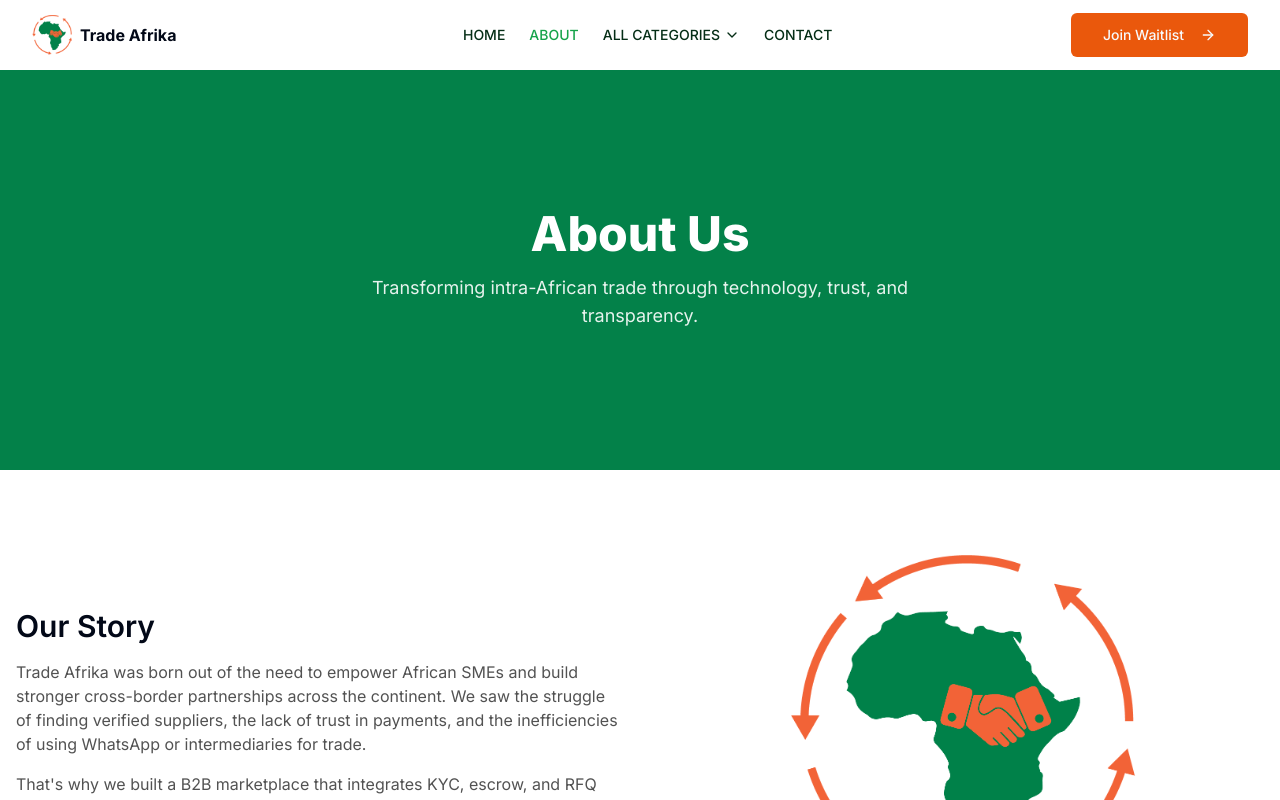
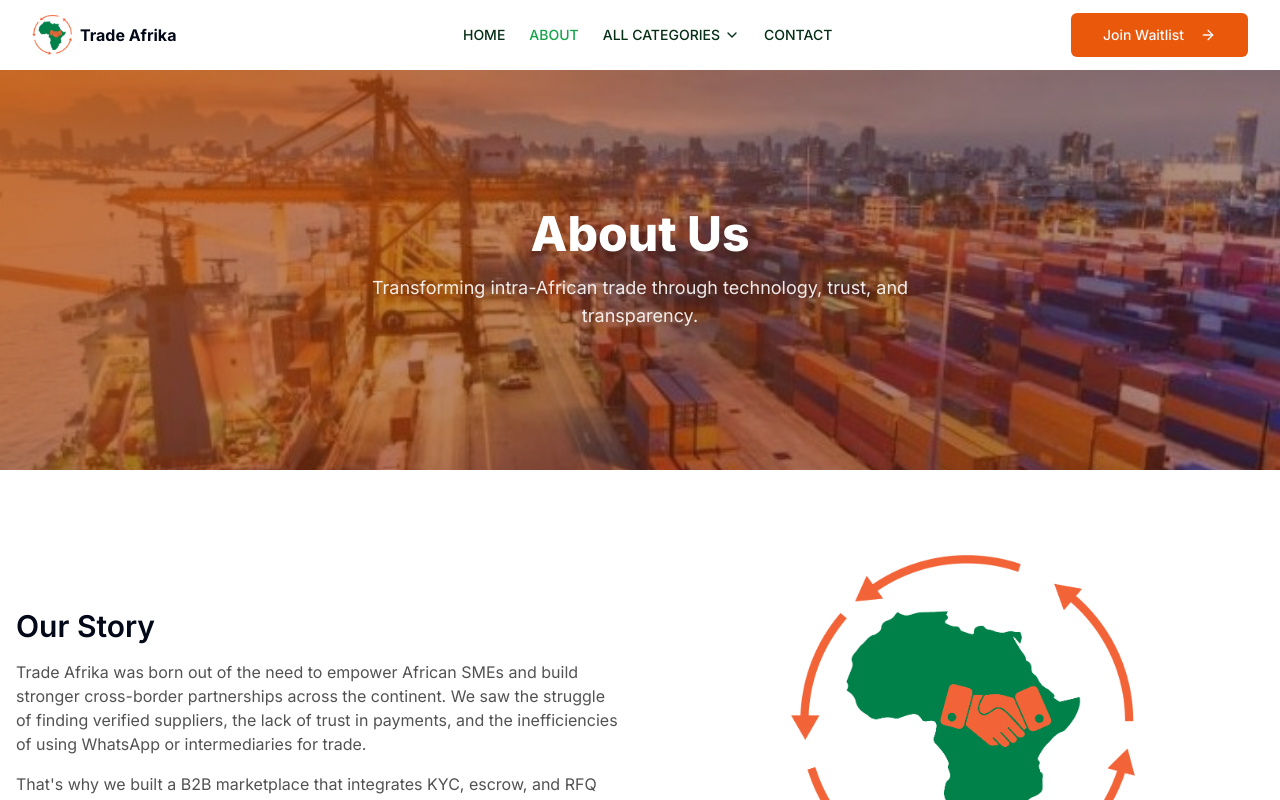
Before and after one commit to tradeafrika/platform-main, a Next.js app: page /about in a window 1280 px wide. Shown: the top 800 px of the page. Built offline with nearby package versions, Linux system fonts and the light colour scheme.

Commit message:
about us page

```diff
--- a/app/about/page.tsx
+++ b/app/about/page.tsx
@@ -12,13 +12,37 @@ export default function AboutUs() {
         <main className="bg-white dark:bg-background text-foreground">
             <SiteHeader />
             {/* Hero Section */}
-            <section className="relative bg-afrika h-[300px] sm:h-[400px] flex items-center justify-center text-center overflow-hidden ">
-                <div className="relative z-10 px-4 ">
-                    <h1 className="text-4xl sm:text-5xl font-extrabold text-white">About Us</h1>
-                    <p className="mt-4 text-white/90 max-w-xl mx-auto text-base sm:text-lg">
+            <section className="relative h-[300px] sm:h-[400px] flex items-center justify-center text-center overflow-hidden">
+                {/* Background Image with Gradient Overlay */}
+                <div
+                    className="absolute inset-0 bg-cover bg-center bg-no-repeat"
+                    style={{
+                        backgroundImage: `
+                        linear-gradient(
+                            135deg,
+                            rgba(249, 115, 22, 0.85) 0%,
+                            rgba(234, 90, 12, 0.6) 25%,
+                            rgba(194, 64, 12, 0.44) 50%,
+                            rgba(154, 52, 18, 0.4) 75%,
+                            rgba(124, 44, 18, 0.28) 100%
+                        ),
+                        url('/images/About.jpeg')
+                    `
+                    }}
+                />
+
+                {/* Content */}
+                <div className="relative z-10 px-4">
+                    <h1 className="text-4xl sm:text-5xl font-extrabold text-white drop-shadow-lg">
+                        About Us
+                    </h1>
+                    <p className="mt-4 text-white/90 max-w-xl mx-auto text-base sm:text-lg drop-shadow-md">
                         Transforming intra-African trade through technology, trust, and transparency.
                     </p>
                 </div>
+
+                {/* Additional overlay for better text contrast if needed */}
+                <div className="absolute inset-0 bg-black/20"></div>
             </section>
 
             {/* Our Story Section */}
```
Also changed, not shown: public/images/About.jpeg (added).
